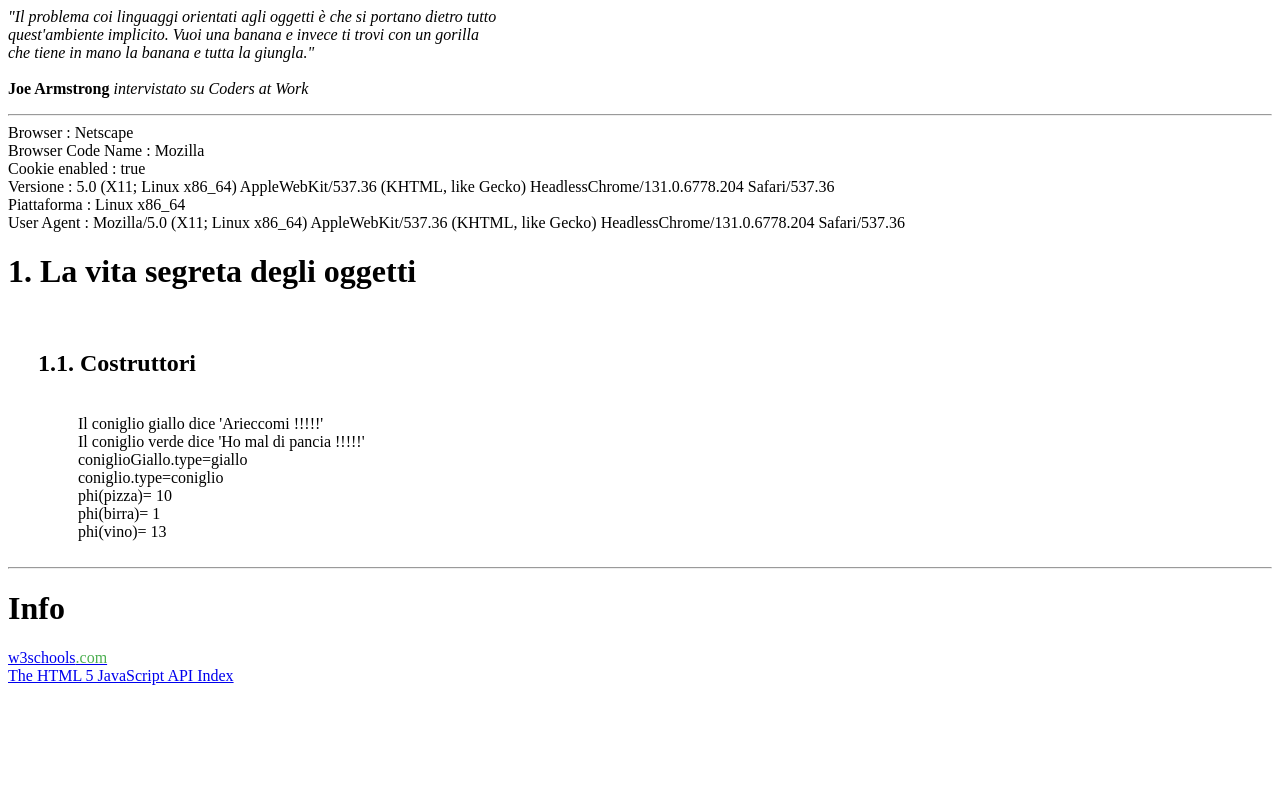
After one commit to Ficcadenti/js-example, a PHP site: the page made by Lezione-05 - Vita segreta degli oggetti/esempio_18.html in a window 1280 px wide. The commit adds this page. Run offline with PHP 8.4, Linux system fonts and the light colour scheme.

Commit message:
Lezione-05 - Vita segreta degli oggetti

```diff
--- /dev/null
+++ b/Lezione-05 - Vita segreta degli oggetti/esempio_18.html
@@ -0,0 +1,111 @@
+<!--
+	#
+	# MODULE DESCRIPTION:
+	# esempio_18.html
+	#
+	#
+	# AUTHORS:
+	# Author Name		Raffaele Ficcadenti
+	# Author email		raffaele.ficcadenti@gmail.com
+	#
+	#
+	# HISTORY:
+	# -[Date]-      -[Who]-               -[What]-
+	# 28-11-2016    Ficcadenti Raffaele
+	# -
+-->
+
+<hmtl>
+
+<head>
+	<title>sorgente: esempio_18.html</title>
+	<!-- Sezione per i CSS -->
+	<link rel="stylesheet" type="text/css" href="../assets/css/default.css">
+</head>
+
+<body>
+	<p>
+		<i>
+			"Il problema coi linguaggi orientati agli oggetti &egrave; che si portano dietro tutto<br>
+			quest'ambiente implicito. Vuoi una banana e invece ti trovi con un gorilla<br>
+			che tiene in mano la banana e tutta la giungla."<br>
+		</i>
+		<br>
+		<strong>Joe Armstrong</strong><i> intervistato su Coders at Work</i>
+	</p>
+	<hr>
+
+	<script type="application/x-javascript" src="../assets/lib/my_scripts.js"></script>
+	<script type="application/x-javascript">
+
+		function showObj(obj)
+		{
+			for(var value in obj)
+			{
+				if ( typeof obj[value] != "object" )
+				{
+					document.write(value+": "+obj[value]+" ");
+				}
+				else
+				{
+					document.write("obj["+value+"]=> {");
+					showObj(obj[value]);
+					document.write("}");
+					println();
+				}
+			}
+		}
+
+		infoBrowser();
+		capitolo("La vita segreta degli oggetti");
+		paragrafo("Costruttori");
+
+		function coniglio(type)
+		{
+			this.type=type;
+			return this;
+		}
+
+		var coniglioGiallo=new coniglio("giallo");
+		var coniglioVerde=new coniglio("verde");
+
+		coniglio.prototype.dice = function(line){
+				println("Il coniglio "+this.type+" dice '"+line+"'");
+			};
+
+		coniglioGiallo.dice("Arieccomi !!!!!");
+		coniglioVerde.dice("Ho mal di pancia !!!!!");
+
+		console.log(coniglioGiallo);
+
+		coniglio.prototype.type="coniglio";
+		println("coniglioGiallo.type="+coniglioGiallo.type);
+		println("coniglio.type="+coniglio.prototype.type);
+
+		var map={};
+		function storePhi(event,phi)
+		{
+			map[event]=phi;
+		}
+		storePhi("pizza",10);
+		storePhi("birra",1);
+		storePhi("vino",13);
+
+		for(var evt in map)
+		{
+			var phi=map[evt];
+			println("phi("+evt+")= "+phi);
+		}
+
+		chiudiparagrafo();
+	</script>
+
+	<hr>
+	<div id="info">
+		<h1>Info</h1>
+		<a href="http://www.w3schools.com/js/default.asp" target="_blank">w3schools<span class="dotcom">.com</span></a><br>
+		<a href="http://html5index.org/index.html" target="_blank">The HTML 5 JavaScript API Index</a>
+	</div>
+
+</body>
+</hmtl>
--- a/index.php
+++ b/index.php
@@ -99,7 +99,8 @@ http://www.w3.org/TR/html4/frameset.dtd>
 			<li><strong>LEZIONE N. 5</strong> - Vita segrata degli oggetti.
 				<ul>
 					<br>
-					<li><b><a href="<?php echo $path_sviluppo?>Lezione-05 - Vita segreta degli oggetti/esempio_17.html" target="_blank">esempio_17.html</a></b>: Esempio.</li>
+					<li><b><a href="<?php echo $path_sviluppo?>Lezione-05 - Vita segreta degli oggetti/esempio_17.html" target="_blank">esempio_17.html</a></b>: Protptipi.</li>
+					<li><b><a href="<?php echo $path_sviluppo?>Lezione-05 - Vita segreta degli oggetti/esempio_18.html" target="_blank">esempio_18.html</a></b>: Costruttori.</li>
 					<br>
 				</ul>
 			</li>
```
Also changed, not shown: Lezione-05 - Vita segreta degli oggetti/esempio_17.html (+60 -1 lines), README.md.
